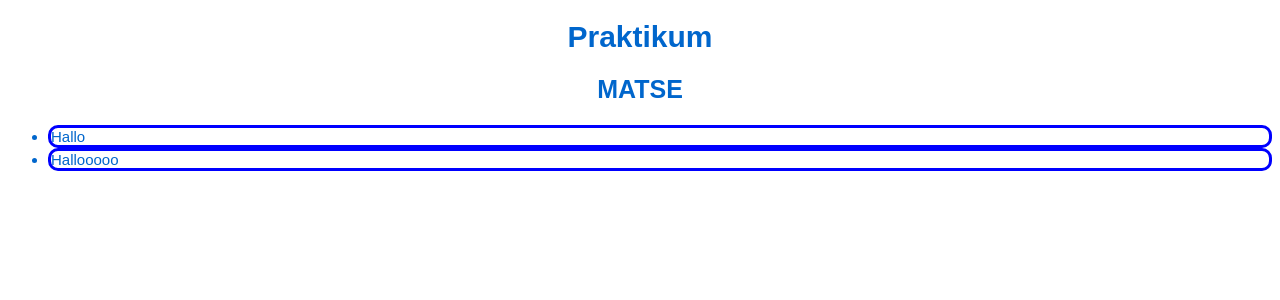
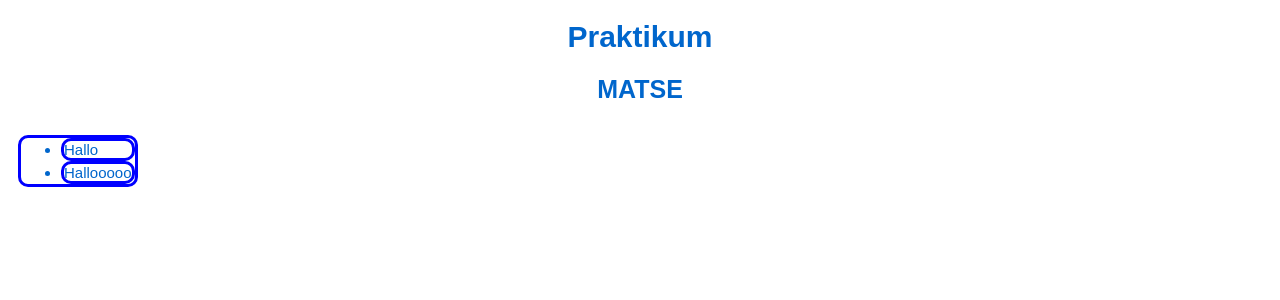
Before and after one commit to justinb19/justinb19.github.io, a PHP site: page / in a window 1280 px wide. Shown: the top 300 px of the page. Run offline with PHP 8.4, Linux system fonts and the light colour scheme.

Commit message:
Update Style.css

```diff
--- a/Style.css
+++ b/Style.css
@@ -26,11 +26,12 @@ h3 {
     font-size: 20px;
     text-align: center;
 }
-nav ol  {
+nav ul  {
     margin: 10px;
     float: top;
     border: solid blue;
     border-radius: 10px;
+    display: inline-block;
 }
 nav li {
     border: solid blue;
```
